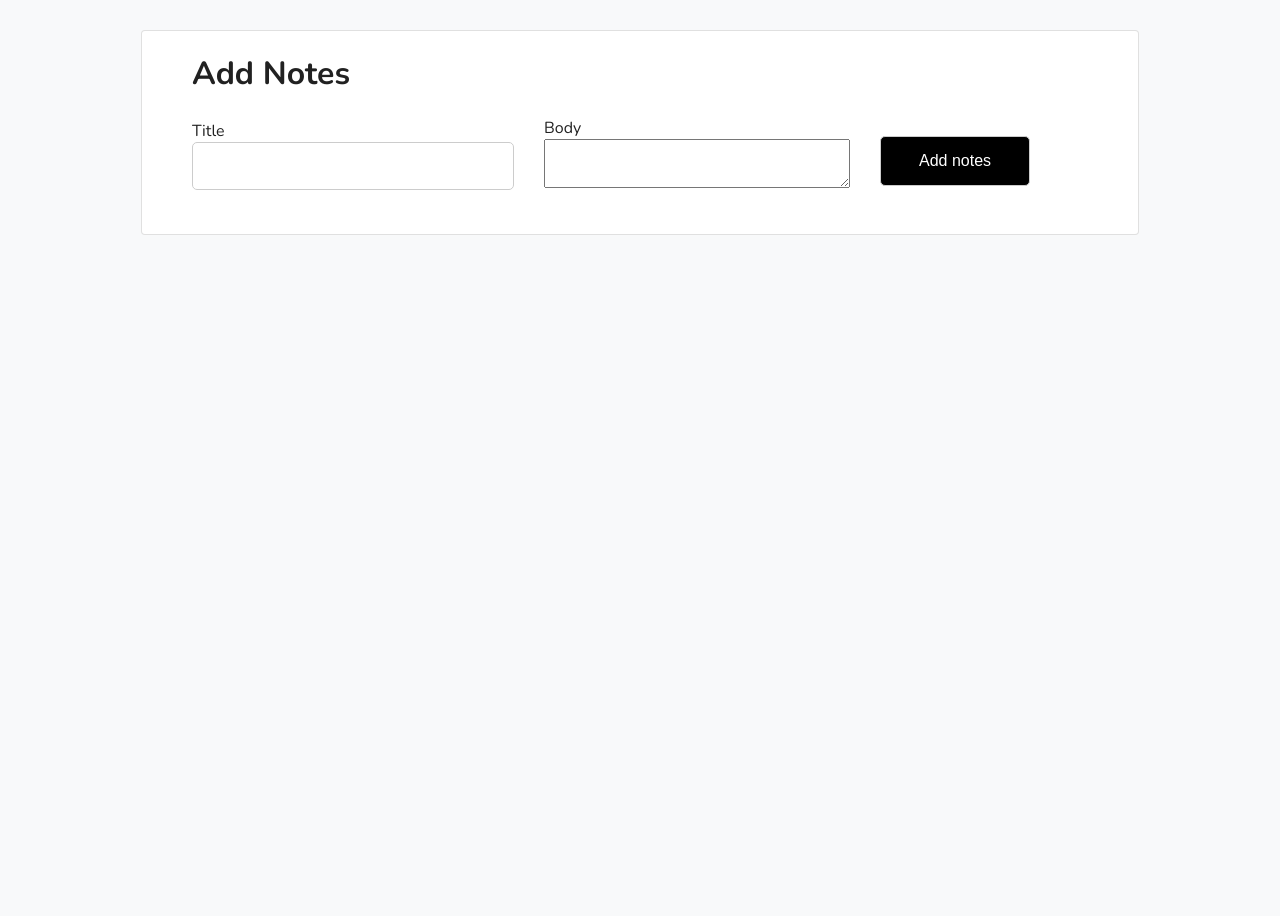
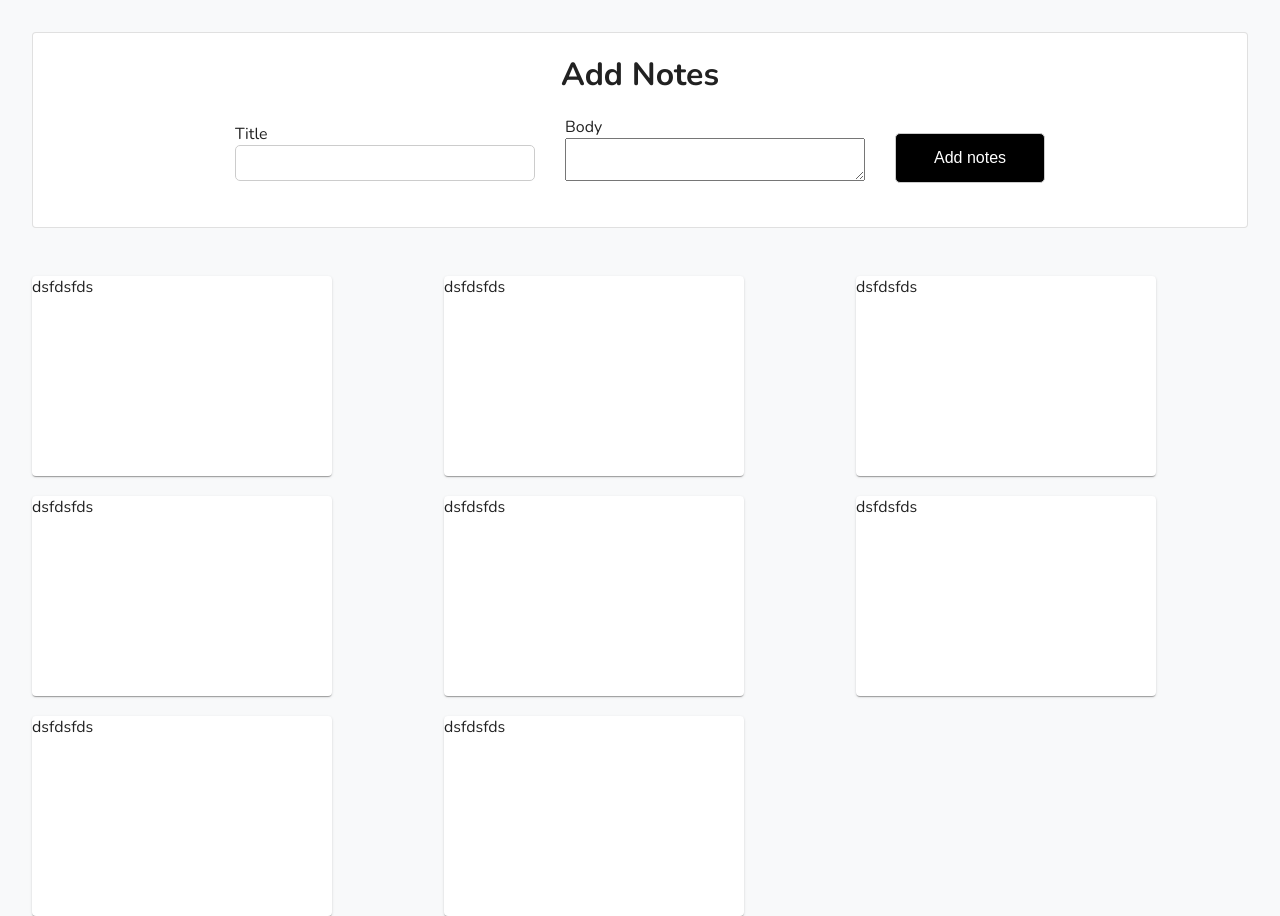
Before and after one commit to Rookid19/kwame-ai, a Next.js app in the folder frontend/: page / in a window 1280 px wide. Before the commit the page ends 800 px from the top, so only its background shows below. Built offline with nearby package versions, Linux system fonts and the light colour scheme.

Commit message:
show component css

```diff
--- a/frontend/src/components/addNotes/index.tsx
+++ b/frontend/src/components/addNotes/index.tsx
@@ -5,6 +5,7 @@ import { Card } from "@mui/material";
 export default function AddNotes() {
   return (
     <Card variant="outlined" className={styles.card}>
+      <div className={styles.variantContainer}>
       <h1 className={styles.title}>Add Notes</h1>
       <div className={styles.container}>
         <div className={styles.input_containner}>
@@ -29,6 +30,7 @@ export default function AddNotes() {
         </div>
         <button className={styles.button}>Add notes</button>
       </div>
+      </div>
     </Card>
   );
 }
--- a/frontend/src/components/addNotes/page.module.css
+++ b/frontend/src/components/addNotes/page.module.css
@@ -4,9 +4,19 @@
   /* justify-content: spa; */
 }
 
-.input_containner {
+.variantContainer {
+  display: flex;
+  align-items: center;
+  justify-content: center;
+  flex-direction: column;
+  overflow-x: scroll;
+  min-width: 880px;
+  /* margin-left: 30px;
+  margin-top: 30px; */
+}
+/* .input_containner { */
 /* margin-left: 30px; */
-}
+/* } */
 .custom_input {
   width: 300px;
   padding: 10px;
@@ -14,11 +24,11 @@
   border: 1px solid #ccc;
   border-radius: 5px;
   outline: none;
-  height: 26px;
+  height: 36px;
 }
 .textarea {
   height: 43px;
-  width:300px
+  width: 300px;
   /* margin-left: 30px; */
 }
 .custom_input:focus {
@@ -27,17 +37,19 @@
 }
 
 .card {
-  margin-top: 30px;
-  width: 70%;
-  padding-inline: 50px;
+  /* margin-top: 30px; */
+  /* width:100%; */
+  /* padding-inline: 50px; */
   padding-bottom: 40px;
+  /* background-color: red; */
+  /* min-width: 300px; */
 }
 
 .textarea_wrapper {
   margin-left: 30px;
 }
 
-.button{
+.button {
   margin-left: 30px;
   margin-top: 12px;
   padding: 10px;
@@ -52,7 +64,14 @@
   width: 150px;
 }
 
+/* @media only screen and (max-width: 1592px) {
+  .container {
+      grid-template-columns: 1fr 1fr 1fr;
+  }
+} */
+
 .title{
 /* font-size: 40px;
     font-weight: 600; */
+    margin-block: 20px;
 }
--- /dev/null
+++ b/frontend/src/components/showNotes/index.tsx
@@ -0,0 +1,17 @@
+import { Card } from "@mui/material";
+import React from "react";
+import styles from "./page.module.css";
+
+type Props = {};
+
+export default function ShowNotes({}: Props) {
+  return (
+    <div className={styles.container}>
+      {[1, 2, 3, 4, 5, 6,7,8].map((item, i) => (
+        <Card key={i} className={styles.card}>
+          dsfdsfds
+        </Card>
+      ))}
+    </div>
+  );
+}
--- /dev/null
+++ b/frontend/src/components/showNotes/page.module.css
@@ -0,0 +1,24 @@
+.container {
+  padding-top: 3rem;
+  display: grid;
+  grid-template-columns: 1fr 1fr 1fr 1fr;
+  gap: 20px;
+  grid-template-columns: repeat(auto-fit, minmax(300px, 1fr));
+}
+
+.card {
+  width: 300px;
+  height: 200px;
+  /* margin-top: 30px; */
+}
+
+@media only screen and (max-width: 1592px) {
+  .container {
+    /* grid-template-columns: 1fr 1fr 1fr; */
+  }
+}
+@media only screen and (max-width: 1079px) {
+  .container {
+    grid-template-columns: 1fr 1fr;
+  }
+}
--- a/frontend/src/pages/index.tsx
+++ b/frontend/src/pages/index.tsx
@@ -1,6 +1,7 @@
 import AddNotes from "@/components/addNotes";
 import Head from "next/head";
 import styles from '../styles/Home.module.css'
+import ShowNotes from "@/components/showNotes";
 export default function Home() {
   return (
     <>
@@ -10,9 +11,12 @@ export default function Home() {
         <meta name="viewport" content="width=device-width, initial-scale=1" />
         <link rel="icon" href="/favicon.ico" />
       </Head>
-      <main className={styles.container}>
-        {/* <Notes /> */}
+      <main className={styles.wrapper}>
+        <div className={styles.container}>
+          {/* <Notes /> */}
         <AddNotes />
+        <ShowNotes />
+        </div>
       </main>
     </>
   );
--- a/frontend/src/styles/Home.module.css
+++ b/frontend/src/styles/Home.module.css
@@ -1,6 +1,8 @@
 .container{
-    display: flex;
-    align-items: center;
-    justify-content: center;
-    /* width: 100%; */
+
 }
+.wrapper{
+    padding-left: 2rem;
+    padding-right: 2rem;
+    padding-top: 2rem;
+}
--- a/frontend/src/styles/globals.css
+++ b/frontend/src/styles/globals.css
@@ -1,3 +1,9 @@
+*{
+  margin: 0;
+  padding: 0;
+  box-sizing: border-box;
+}
+
 body {
   margin: 0;
   background-color: #f8f9fa;
```
Lines whose indentation alone changed are shown as unchanged.
